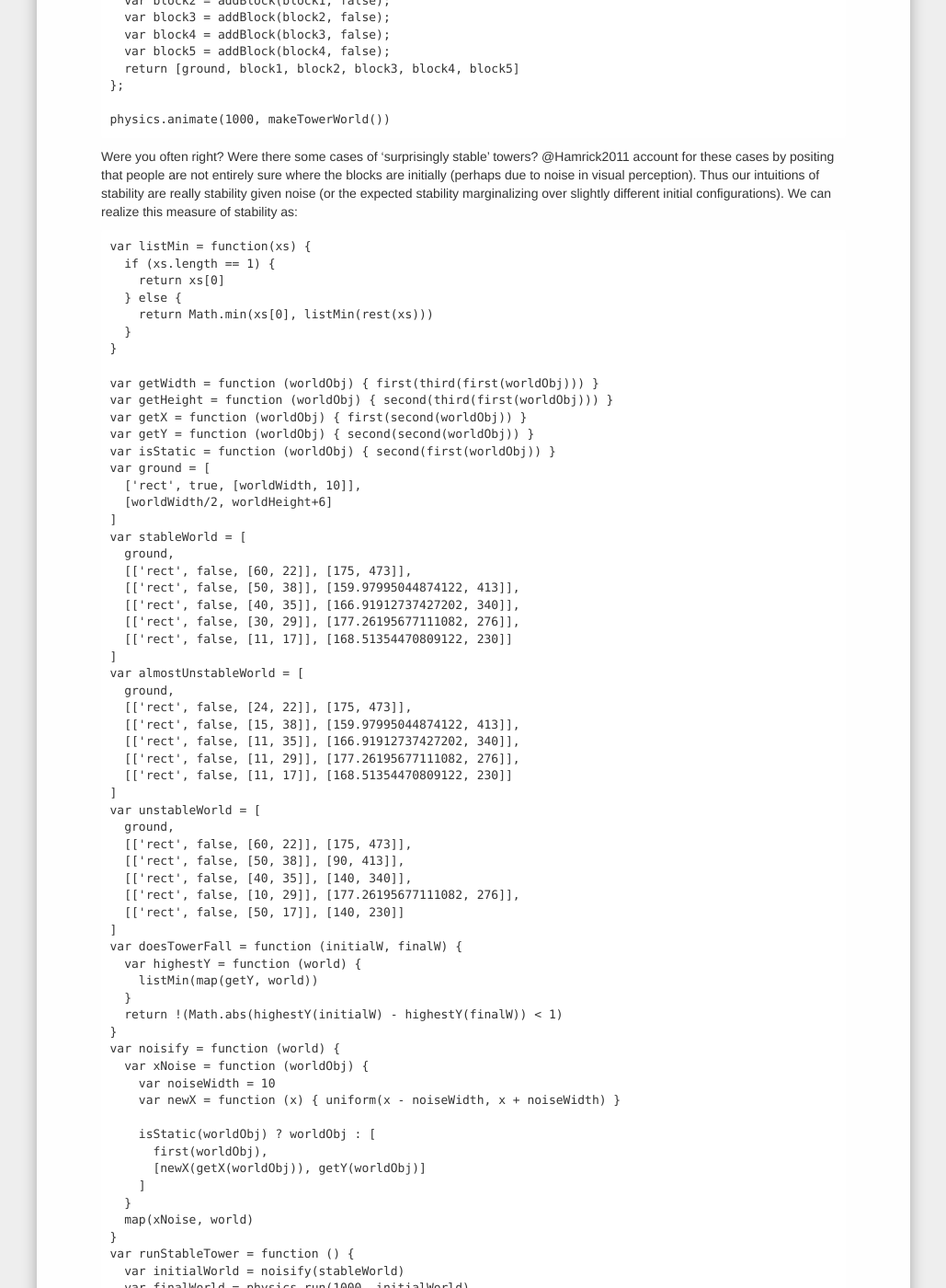
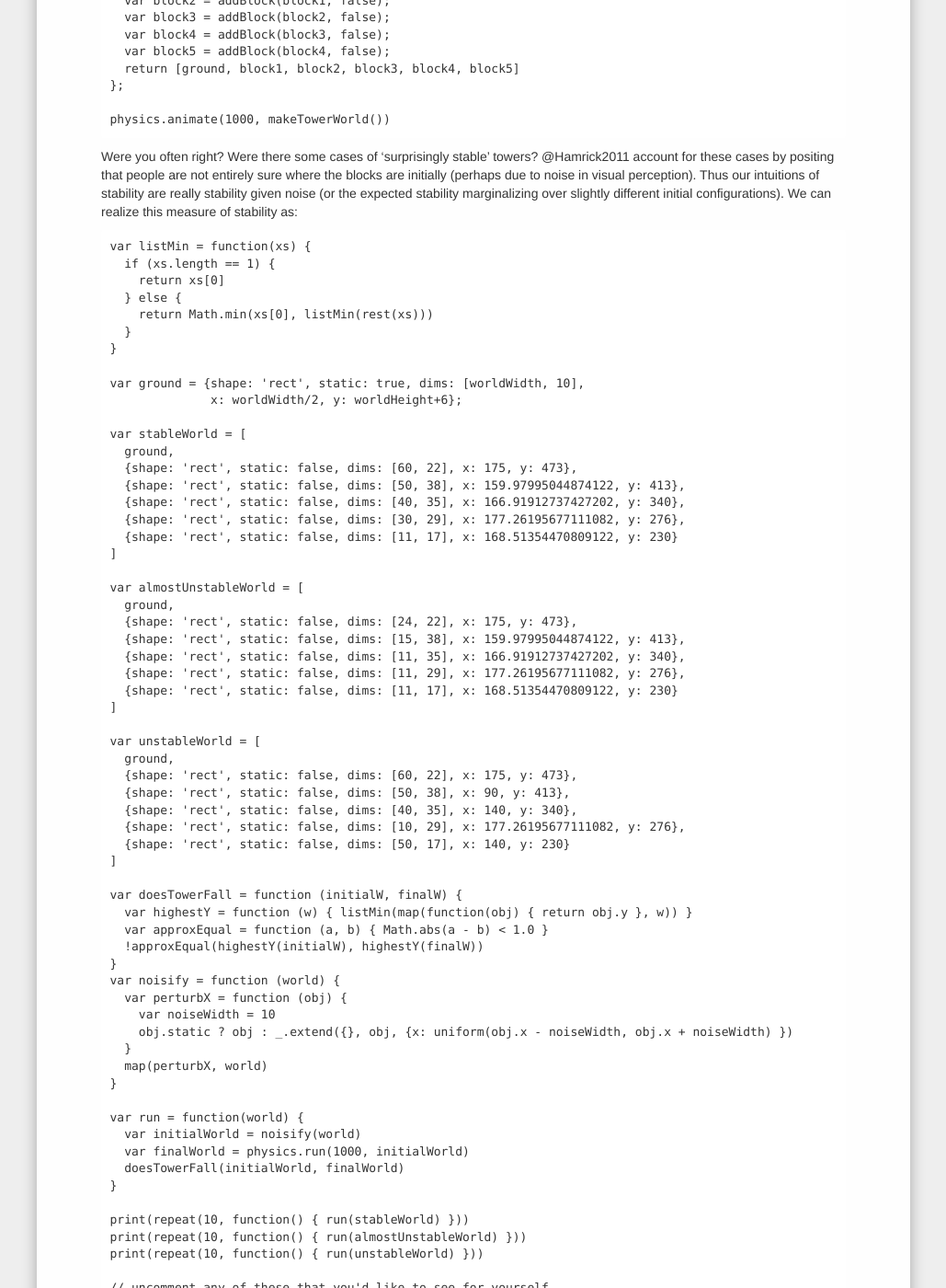
Before and after one commit to probmods/probmods2, a Jekyll site: the page built from chapters/02-generative-models.md, in a window 1280 px wide and 1400 px high, scrolled down 9508 px. Shown: the whole window at 92% size, without its empty margins (125-1154 px from the left). Built offline with Jekyll 4.4.1, drawn with Linux system fonts in a browser that asks for light colours; nearby versions of some CDN libraries; library files that are not in the unit come from our copies; a script that is not in the unit is left out; some of the changed text lies outside the part shown.

Commit message:
Make third box2d example more idiomatic

```diff
--- a/chapters/02-generative-models.md
+++ b/chapters/02-generative-models.md
@@ -515,76 +515,58 @@
   }
 }
 
-var getWidth = function (worldObj) { first(third(first(worldObj))) }
-var getHeight = function (worldObj) { second(third(first(worldObj))) }
-var getX = function (worldObj) { first(second(worldObj)) }
-var getY = function (worldObj) { second(second(worldObj)) }
-var isStatic = function (worldObj) { second(first(worldObj)) }
-var ground = [
-  ['rect', true, [worldWidth, 10]],
-  [worldWidth/2, worldHeight+6]
-]
+var ground = {shape: 'rect', static: true, dims: [worldWidth, 10],
+              x: worldWidth/2, y: worldHeight+6};
+
 var stableWorld = [
   ground,
-  [['rect', false, [60, 22]], [175, 473]],
-  [['rect', false, [50, 38]], [159.97995044874122, 413]],
-  [['rect', false, [40, 35]], [166.91912737427202, 340]],
-  [['rect', false, [30, 29]], [177.26195677111082, 276]],
-  [['rect', false, [11, 17]], [168.51354470809122, 230]]
+  {shape: 'rect', static: false, dims: [60, 22], x: 175, y: 473},
+  {shape: 'rect', static: false, dims: [50, 38], x: 159.97995044874122, y: 413},
+  {shape: 'rect', static: false, dims: [40, 35], x: 166.91912737427202, y: 340},
+  {shape: 'rect', static: false, dims: [30, 29], x: 177.26195677111082, y: 276},
+  {shape: 'rect', static: false, dims: [11, 17], x: 168.51354470809122, y: 230}
 ]
+
 var almostUnstableWorld = [
   ground,
-  [['rect', false, [24, 22]], [175, 473]],
-  [['rect', false, [15, 38]], [159.97995044874122, 413]],
-  [['rect', false, [11, 35]], [166.91912737427202, 340]],
-  [['rect', false, [11, 29]], [177.26195677111082, 276]],
-  [['rect', false, [11, 17]], [168.51354470809122, 230]]
+  {shape: 'rect', static: false, dims: [24, 22], x: 175, y: 473},
+  {shape: 'rect', static: false, dims: [15, 38], x: 159.97995044874122, y: 413},
+  {shape: 'rect', static: false, dims: [11, 35], x: 166.91912737427202, y: 340},
+  {shape: 'rect', static: false, dims: [11, 29], x: 177.26195677111082, y: 276},
+  {shape: 'rect', static: false, dims: [11, 17], x: 168.51354470809122, y: 230}
 ]
+
 var unstableWorld = [
   ground,
-  [['rect', false, [60, 22]], [175, 473]],
-  [['rect', false, [50, 38]], [90, 413]],
-  [['rect', false, [40, 35]], [140, 340]],
-  [['rect', false, [10, 29]], [177.26195677111082, 276]],
-  [['rect', false, [50, 17]], [140, 230]]
+  {shape: 'rect', static: false, dims: [60, 22], x: 175, y: 473},
+  {shape: 'rect', static: false, dims: [50, 38], x: 90, y: 413},
+  {shape: 'rect', static: false, dims: [40, 35], x: 140, y: 340},
+  {shape: 'rect', static: false, dims: [10, 29], x: 177.26195677111082, y: 276},
+  {shape: 'rect', static: false, dims: [50, 17], x: 140, y: 230}
 ]
+
 var doesTowerFall = function (initialW, finalW) {
-  var highestY = function (world) {
-    listMin(map(getY, world))
-  }
-  return !(Math.abs(highestY(initialW) - highestY(finalW)) < 1)
+  var highestY = function (w) { listMin(map(function(obj) { return obj.y }, w)) }
+  var approxEqual = function (a, b) { Math.abs(a - b) < 1.0 }
+  !approxEqual(highestY(initialW), highestY(finalW))
 }
 var noisify = function (world) {
-  var xNoise = function (worldObj) {
+  var perturbX = function (obj) {
     var noiseWidth = 10
-    var newX = function (x) { uniform(x - noiseWidth, x + noiseWidth) }
+    obj.static ? obj : _.extend({}, obj, {x: uniform(obj.x - noiseWidth, obj.x + noiseWidth) })
+  }
+  map(perturbX, world)
+}
 
-    isStatic(worldObj) ? worldObj : [
-      first(worldObj),
-      [newX(getX(worldObj)), getY(worldObj)]
-    ]
-  }
-  map(xNoise, world)
-}
-var runStableTower = function () {
-  var initialWorld = noisify(stableWorld)
-  var finalWorld = physics.run(1000, initialWorld)
-  doesTowerFall(initialWorld, finalWorld)
-}
-var runAlmostUnstableTower = function () {
-  var initialWorld = noisify(almostUnstableWorld)
-  var finalWorld = physics.run(1000, initialWorld)
-  doesTowerFall(initialWorld, finalWorld)
-}
-var runUnstableTower = function () {
-  var initialWorld = noisify(unstableWorld)
+var run = function(world) {
+  var initialWorld = noisify(world)
   var finalWorld = physics.run(1000, initialWorld)
   doesTowerFall(initialWorld, finalWorld)
 }
 
-print(repeat(10, runStableTower))
-print(repeat(10, runAlmostUnstableTower))
-print(repeat(10, runUnstableTower))
+print(repeat(10, function() { run(stableWorld) }))
+print(repeat(10, function() { run(almostUnstableWorld) }))
+print(repeat(10, function() { run(unstableWorld) }))
 
 // uncomment any of these that you'd like to see for yourself
 // physics.animate(1000, stableWorld)
```
